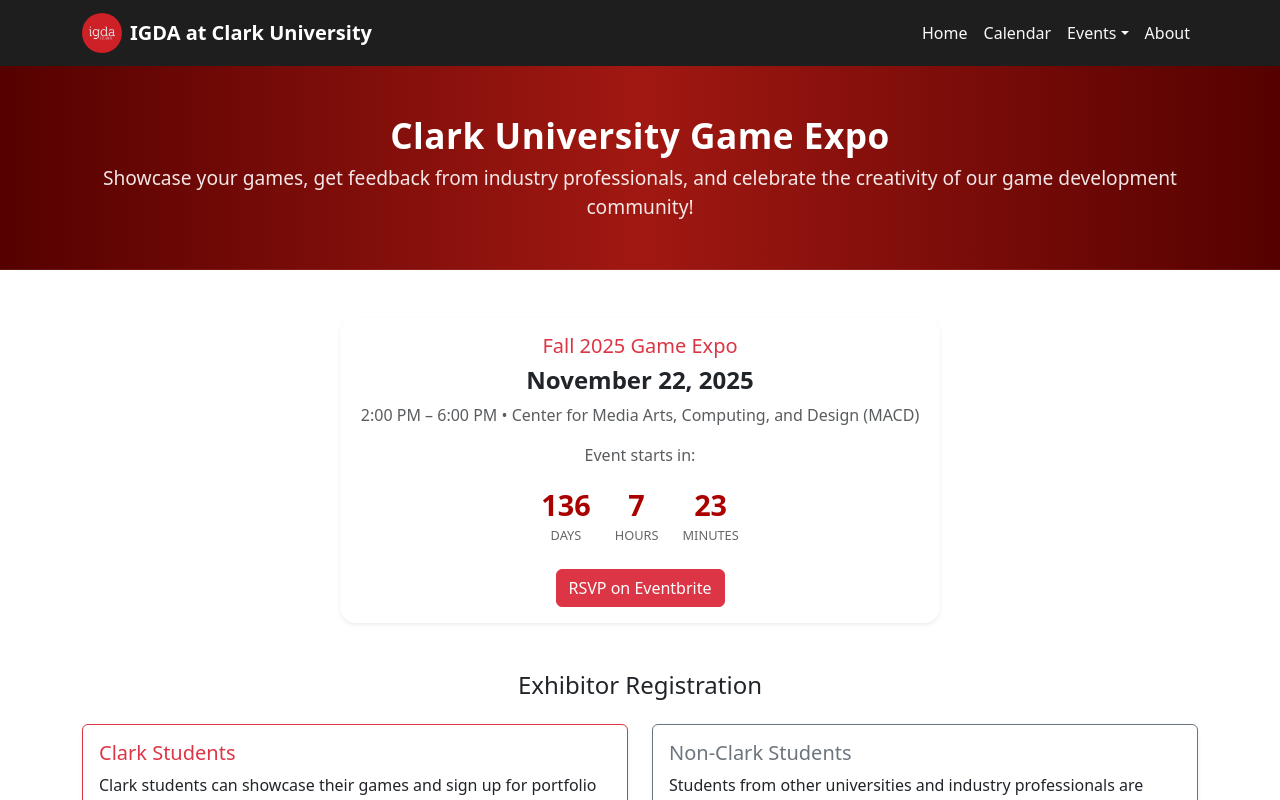
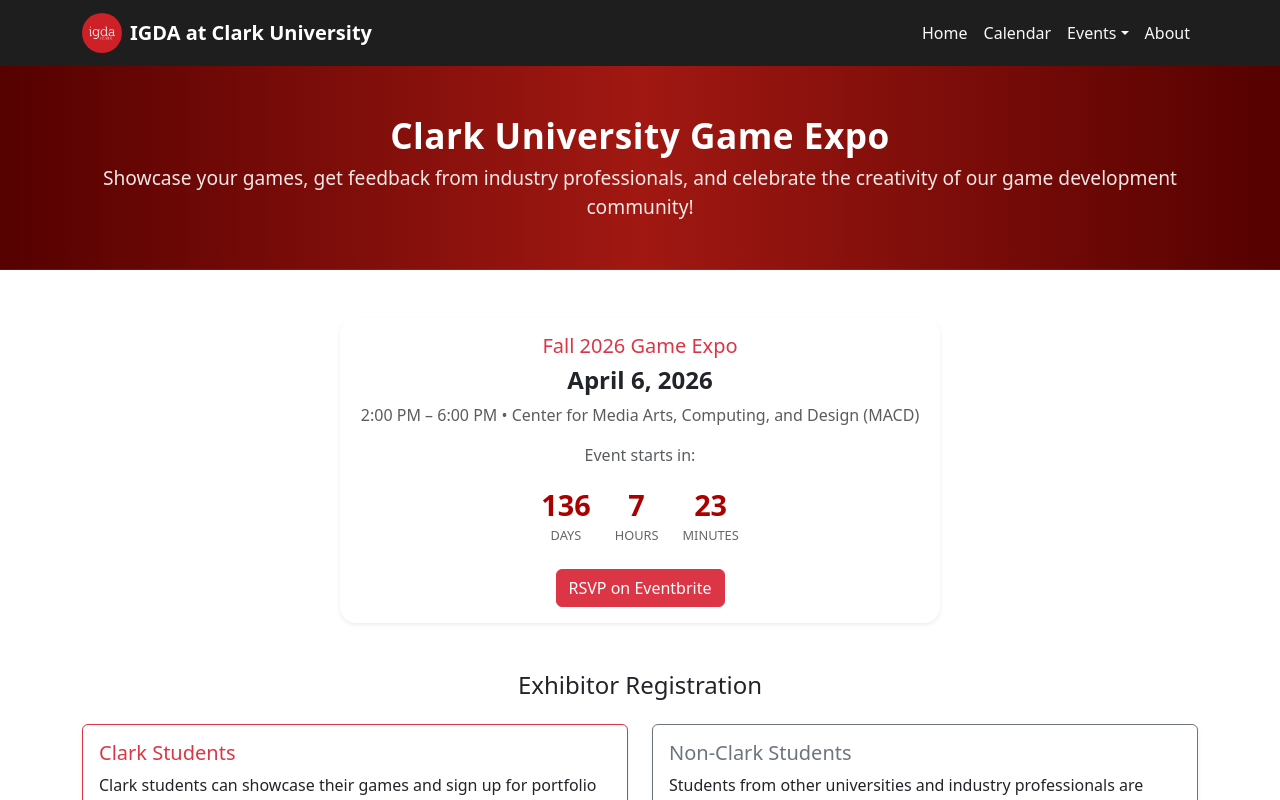
Before and after one commit to jychen0/clark-igda-website, a React (Create React App) app in the folder igda-club-site/: page /events/expo in a window 1280 px wide. Shown: the top 800 px of the page. Built offline with nearby package versions, Linux system fonts and the light colour scheme.

Commit message:
fixed expo example date

```diff
--- a/igda-club-site/src/components/JamRegister/Jam.jsx
+++ b/igda-club-site/src/components/JamRegister/Jam.jsx
@@ -47,7 +47,7 @@ function Jam({ event }) {
                                 ))}
                             </ul>
                             <a href={event.itchLink} className="btn btn btn-dark mt-auto">
-                                Go to itch page ->
+                                Go to itch page:
                             </a>
                         </div>
                     </div>
--- a/igda-club-site/src/pages/GameExpo.jsx
+++ b/igda-club-site/src/pages/GameExpo.jsx
@@ -4,6 +4,8 @@ import "../css/GameExpo.css";
 import GenericHeader from "../components/GenericHeader";
 
 function GameExpo() {
+    const month = ["January", "February", "March", "April", "May", "June", "July", "August", "September", "October", "November", "December"];
+
     // We will need a way to update the eventDate
     const eventDate = new Date(2026, 3, 18, 14, 0, 0);
     const [timeLeft, setTimeLeft] = useState(getTimeLeft());
@@ -37,8 +39,8 @@ function GameExpo() {
                 <div className="text-center mb-5">
                     <div className="card shadow-sm border-0 event-card mx-auto">
                         <div className="card-body">
-              <h5 className="text-danger">Fall 2025 Game Expo</h5>
-              <h4 className="fw-bold">November 22, 2025</h4>
+                            <h5 className="text-danger">Fall {eventDate.getFullYear()} Game Expo</h5>
+                            <h4 className="fw-bold">{month[eventDate.getMonth()]} {eventDate.getDay()}, {eventDate.getFullYear()}</h4>
                             <p className="text-muted">
                                 2:00 PM – 6:00 PM • Center for Media Arts, Computing, and Design (MACD)
                             </p>
```
Lines whose indentation alone changed are shown as unchanged.
